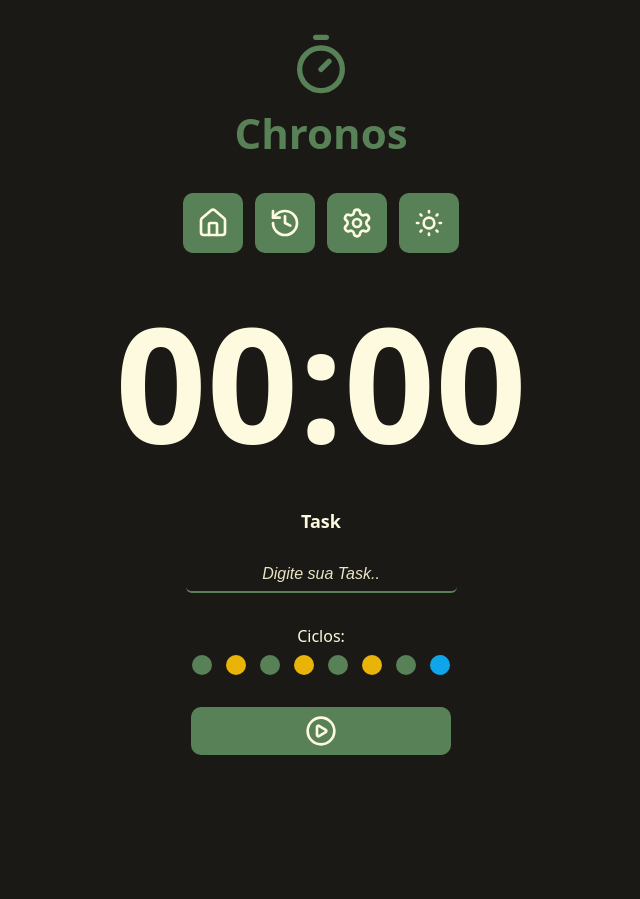
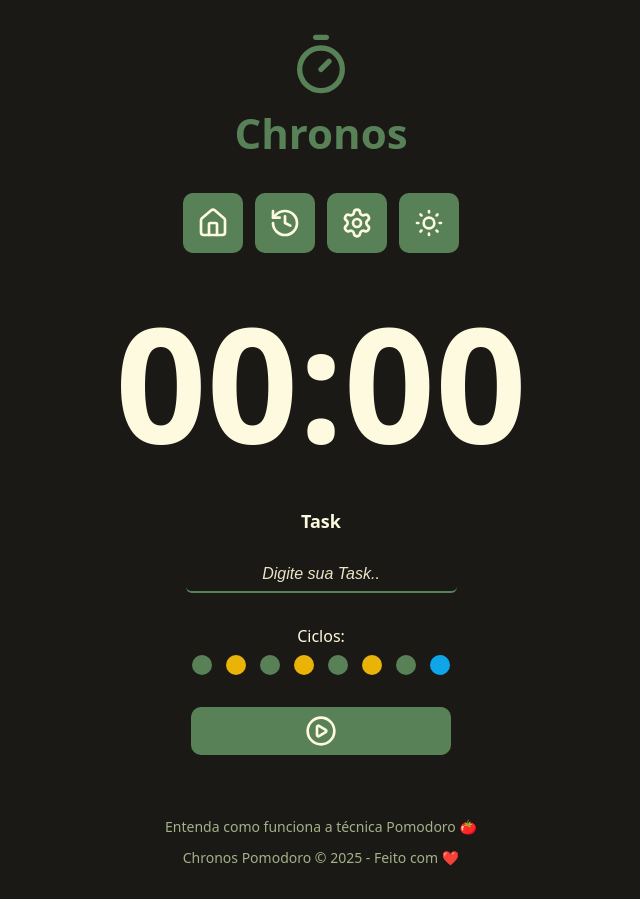
Before and after one commit to iago-anjos/pomodoro-chronos, a React (Vite) app: page / in a window 1280 px wide. Shown: the whole page, without its empty margins (319-959 px from the left). Before the commit the page ends 800 px from the top, so only its background shows below. Built offline with nearby package versions, Linux system fonts and the light colour scheme.

Commit message:
feat: create and style Footer component

```diff
--- a/src/App.tsx
+++ b/src/App.tsx
@@ -8,6 +8,7 @@ import { CountDown } from './CountDown';
 import { DefaultInput } from './DefaultInput';
 import { Cycles } from './Cycles';
 import { DefaultButton } from './DefaultButton';
+import { Footer } from './Footer';
 
 export function App() {
   return (
@@ -45,6 +46,10 @@ export function App() {
             <DefaultButton icon={<PlayCircleIcon />} />
           </div>
         </form>
+
+        <Container>
+          <Footer />
+        </Container>
       </Container>
     </>
   );
--- /dev/null
+++ b/src/Footer/index.module.css
@@ -0,0 +1,21 @@
+.footer {
+  display: flex;
+  align-items: center;
+  justify-content: center;
+  flex-direction: column;
+  gap: 1.2rem;
+
+  margin-top: 6.2rem;
+}
+
+.footerLink {
+  font-size: 1.4rem;
+  text-decoration: none;
+  color: var(--link-color);
+}
+
+.footerLink:hover {
+  transition: all 0.2s ease-in-out;
+  color: var(--link-hover);
+  text-decoration: underline;
+}
--- /dev/null
+++ b/src/Footer/index.tsx
@@ -0,0 +1,16 @@
+import styles from './index.module.css';
+
+export function Footer() {
+  return (
+    <>
+      <footer className={styles.footer}>
+        <a className={styles.footerLink} href='#'>
+          Entenda como funciona a técnica Pomodoro 🍅
+        </a>
+        <a className={styles.footerLink} href=''>
+          Chronos Pomodoro &copy; {new Date().getFullYear()} - Feito com ❤️
+        </a>
+      </footer>
+    </>
+  );
+}
```
